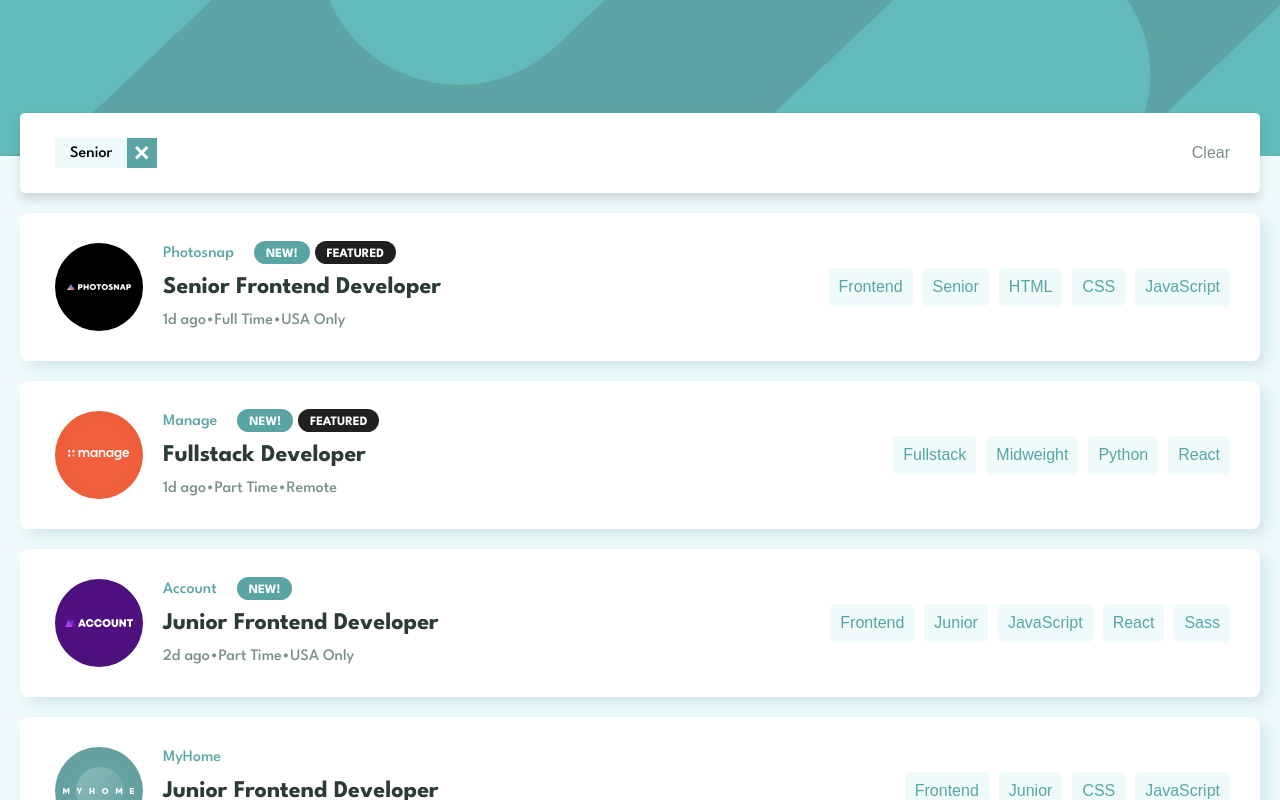
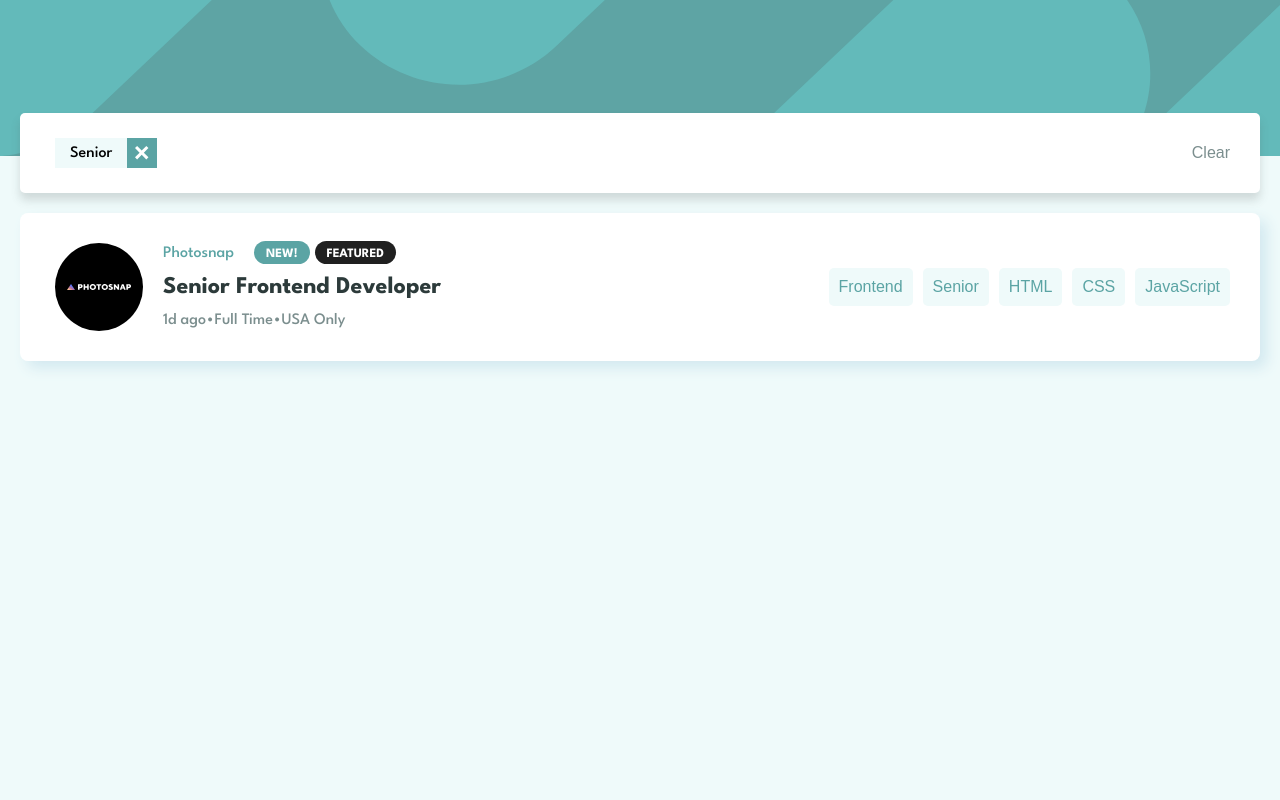
Before and after one commit to dan77uk/joblistings, a React (Create React App) app: page / in a window 1280 px wide. Both pictures are taken after a click on the button "Senior". Shown: the top 800 px of the page. Built offline with nearby package versions, Linux system fonts and the light colour scheme.

Commit message:
feat: keyword filter now working and rendering properly

```diff
--- a/src/App.js
+++ b/src/App.js
@@ -5,33 +5,32 @@ import { data } from './data'
 const App = () => {
 
   const [jobs, setJobs] = useState([])
-  const [filterCatagories, setFilterCatagories] = useState([])
+  const [filterCategories, setFilterCategories] = useState([])
 
-
-    const hook = () => {
-      setJobs(data)
-    }
-
-  useEffect(hook, [])
-
-  const tabValue = async (event) => {
-    if (filterCatagories.includes(event.target.textContent)) {
-      return
-    }
-    setFilterCatagories(filterCatagories => [...filterCatagories, event.target.textContent ])
-    // setFilterCatagories(filterCatagories.concat(event.target.textContent ))
-
-    setJobs(jobs.filter((job) =>
-      filterCatagories.every((catagory) =>
-        Object.values(job).includes(catagory)
-      )
-    ))
+  const hook = () => {
+    setJobs(data)
   }
 
+  useEffect(hook, [jobs, filterCategories])
+
+  const tabValue = (event) => {
+    if (filterCategories.includes(event.target.textContent)) { return }
+    setFilterCategories(filterCategories.concat(event.target.textContent ))
+  }
+
+  const res = jobs.filter((job) =>
+    filterCategories.every((catagory) =>
+      Object.values(job).includes(catagory) || Object.values(job.tools).includes(catagory) || Object.values(job.languages).includes(catagory)
+    )
+  )
 
   const removeCatagory = (event) => {
-    setFilterCatagories(filterCatagories.filter(item => item !== event.target.attributes.value.value))
+    setFilterCategories(filterCategories.filter(item => item !== event.target.attributes.value.value))
+  }
 
+  const resetFilters = () => {
+    setJobs(jobs)
+    setFilterCategories([])
   }
 
   return (
@@ -39,18 +38,18 @@ const App = () => {
           <section className='header'></section>
 
     <div className="wrapper">
-      {filterCatagories.length > 0 ?
+      {filterCategories.length > 0 ?
         <section className='filter-catagories'>
           <ul>
-            {filterCatagories.map((catagory, index) =>
+            {filterCategories.map((catagory, index) =>
               <li key={index}>{catagory}
                 <span value={catagory} onClick={removeCatagory}></span>
               </li>)}
           </ul>
-          <button onClick={() => setFilterCatagories([])} className='clear-filters'>Clear</button>
+          <button onClick={resetFilters} className='clear-filters'>Clear</button>
         </section> : ''}
       <section className='job-listing'>
-        {jobs.map(job =>
+        {res.map(job =>
             <Job key={job.id} data={job} filterEvent={tabValue}/>
           )}
       </section>
```
